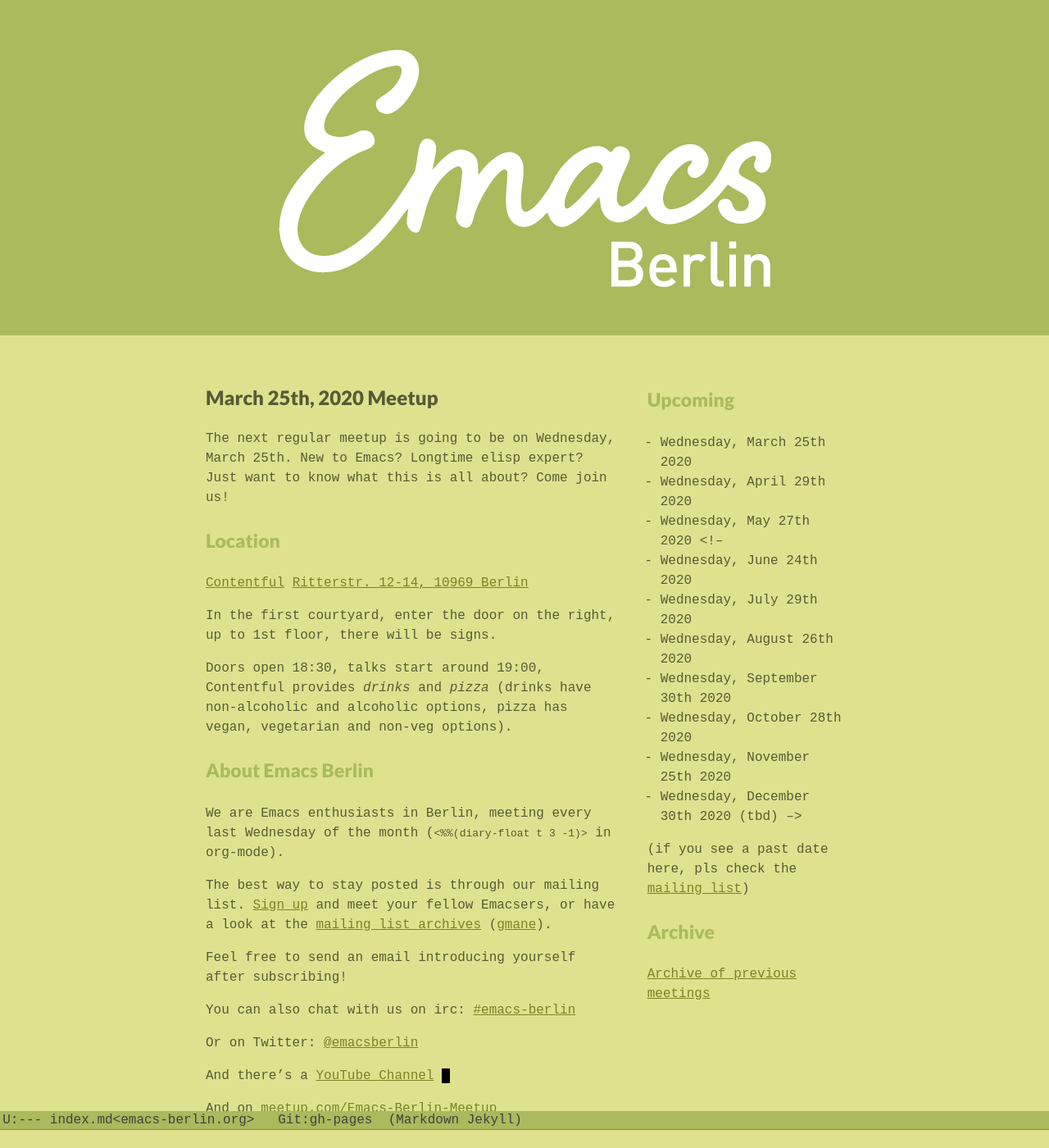
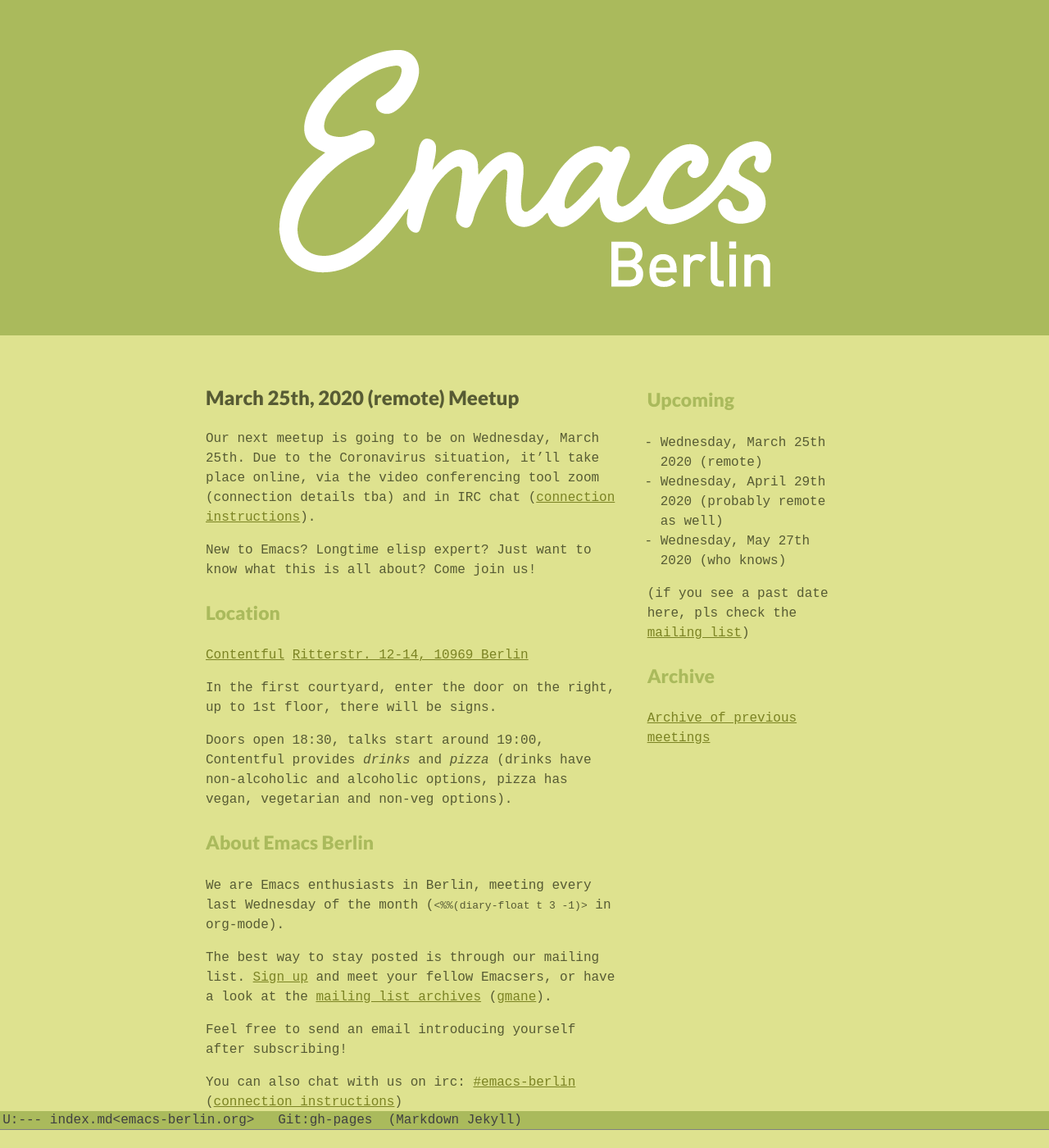
Before and after one commit to emacs-berlin/emacs-berlin.org, a Jekyll site: the page built from index.md, in a window 1280 px wide and 1400 px high. Shown: the whole window at 82% size. Built offline with Jekyll 4.4.1, drawn with Linux system fonts in a browser that asks for light colours.

Commit message:
March 2020 is going to be remote

```diff
--- a/index.md
+++ b/index.md
@@ -13,11 +13,15 @@ layout: default
 
 <section id="below-fold"><div class="row"><div class="medium-8 columns">
 
-#  March 25th, 2020 Meetup
+#  March 25th, 2020 (remote) Meetup
 
-The next regular meetup is going to be on Wednesday, March 25th. New
-to Emacs? Longtime elisp expert? Just want to know what this is all
-about? Come join us!
+Our next meetup is going to be on Wednesday, March 25th. Due to the
+Coronavirus situation, it'll take place online, via the video
+conferencing tool zoom (connection details tba) and in IRC chat
+([connection instructions][erc]).
+
+New to Emacs? Longtime elisp expert? Just want to know what this is
+all about? Come join us!
 
 
 ### Location
@@ -45,7 +49,7 @@ The best way to stay posted is through our mailing list.
 Feel free to send an email introducing yourself after subscribing!
 
 You can also chat with us on irc:
-[#emacs-berlin](irc://chat.freenode.net/emacs-berlin)
+[#emacs-berlin](irc://chat.freenode.net/emacs-berlin) ([connection instructions][erc])
 
 Or on Twitter:
 [@emacsberlin](https://twitter.com/emacsberlin)
@@ -61,9 +65,10 @@ Non-public contact via email: [organizers email][contact]
 <div class="medium-4 columns">
 ### Upcoming
 
-* Wednesday, March 25th 2020
-* Wednesday, April 29th 2020
-* Wednesday, May 27th 2020
+* Wednesday, March 25th 2020 (remote)
+* Wednesday, April 29th 2020 (probably remote as well)
+* Wednesday, May 27th 2020 (who knows)
+
 <!--
 * Wednesday, June 24th 2020
 * Wednesday, July 29th 2020
```
Also changed, not shown: other parts of index.md (+1 -0 lines).
